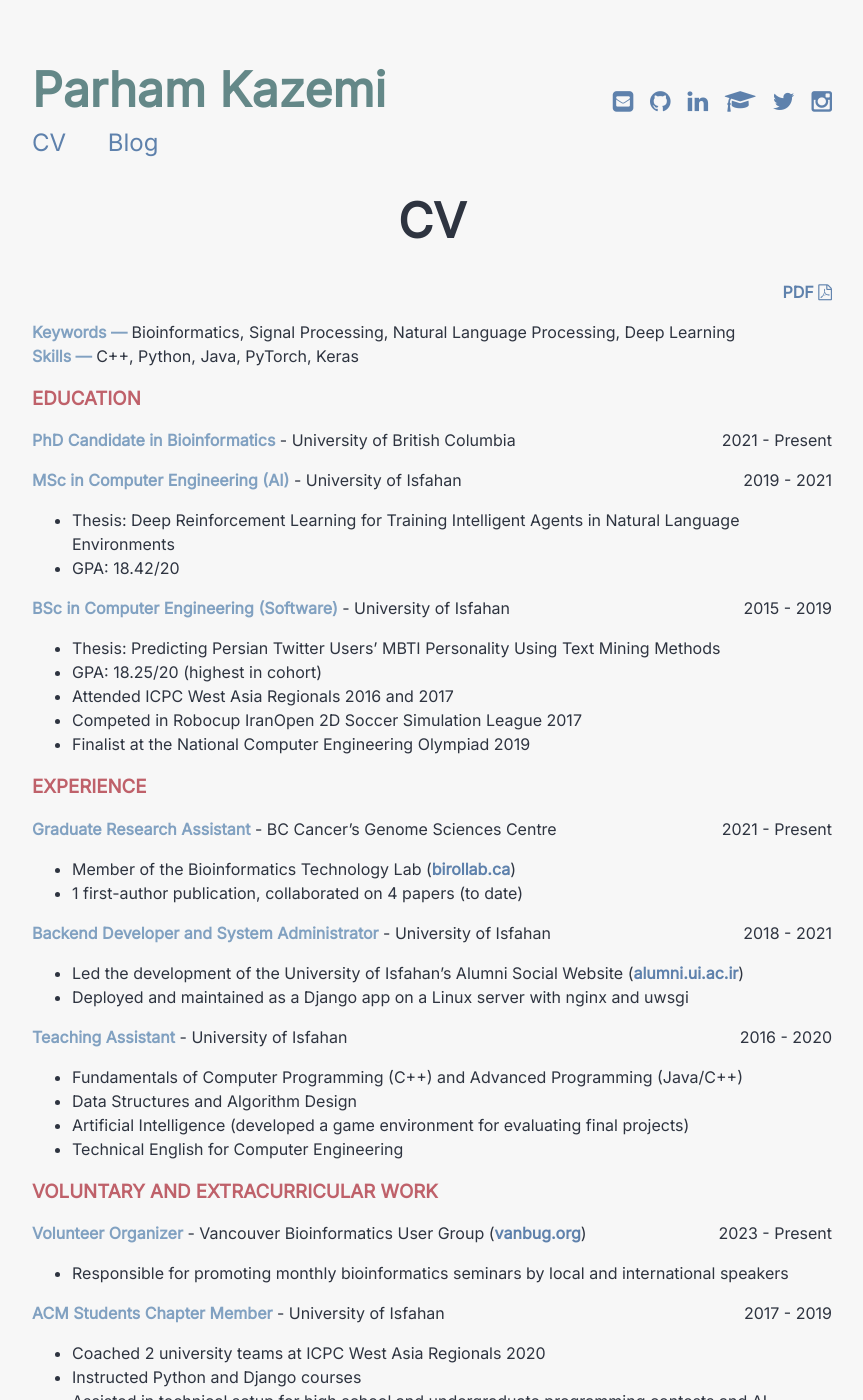
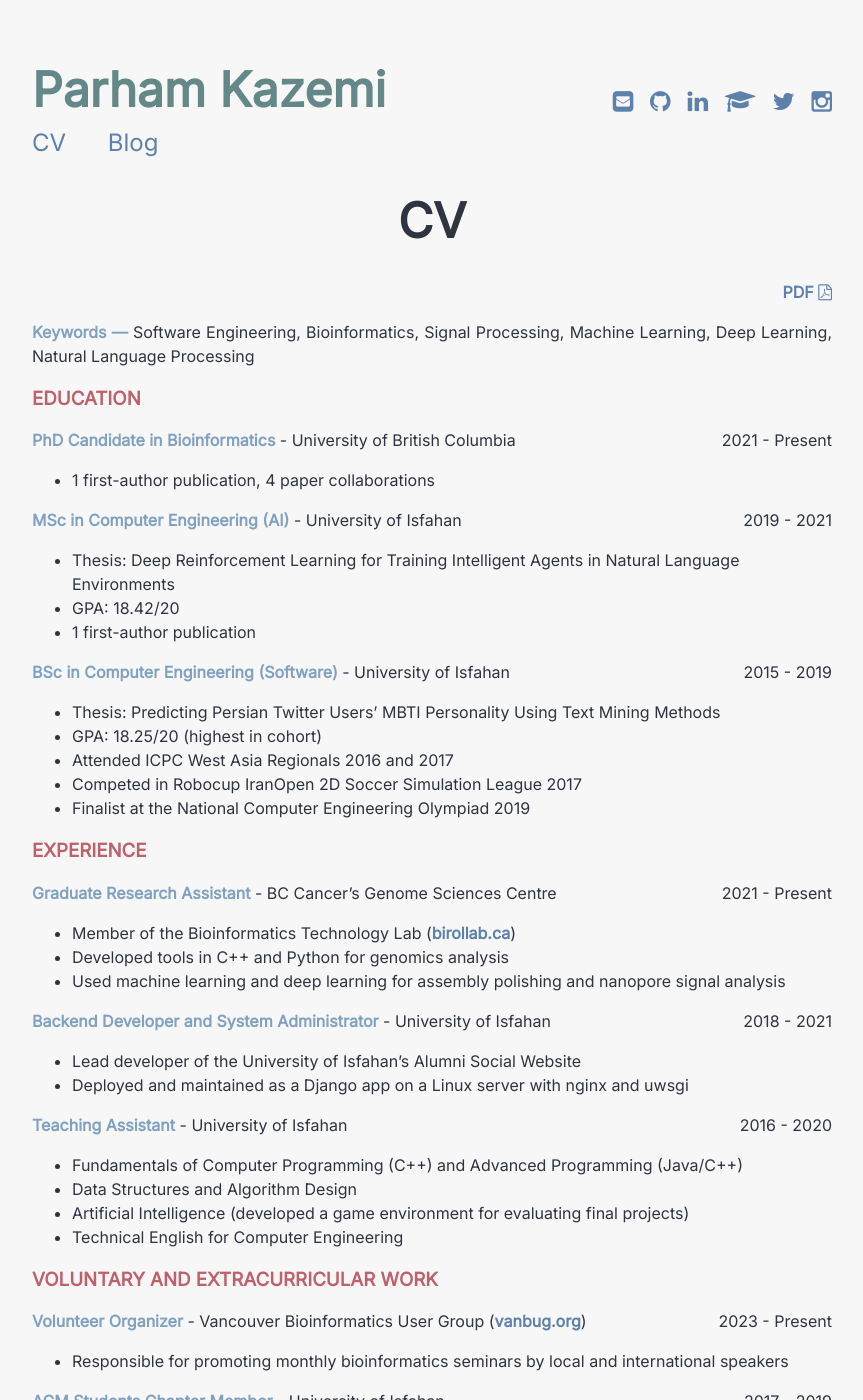
Before and after one commit to parham-k/parham-k.github.io, a Jekyll site: the page built from cv.md, in a window 1280 px wide and 1400 px high. Shown: the whole window, without its empty margins (208-1071 px from the left). Built offline with Jekyll 4.4.1, drawn with Linux system fonts in a browser that asks for light colours.

Commit message:
Update CV

```diff
--- a/cv.md
+++ b/cv.md
@@ -8,17 +8,17 @@ title: CV
 
 <div id="cv" markdown="1">
 
-**Keywords —** Bioinformatics, Signal Processing, Natural Language Processing, Deep Learning
-<br>
-**Skills —** C++, Python, Java, PyTorch, Keras
+**Keywords —** Software Engineering, Bioinformatics, Signal Processing, Machine Learning, Deep Learning, Natural Language Processing
 
 ### EDUCATION
 
 **PhD Candidate in Bioinformatics** - University of British Columbia <span style="float: right; ">2021 - Present</span>
+- 1 first-author publication, 4 paper collaborations
 
 **MSc in Computer Engineering (AI)** - University of Isfahan <span style="float: right; ">2019 - 2021</span>
 - Thesis: Deep Reinforcement Learning for Training Intelligent Agents in Natural Language Environments
 - GPA: 18.42/20
+- 1 first-author publication
 
 **BSc in Computer Engineering (Software)** - University of Isfahan <span style="float: right; ">2015 - 2019</span>
 - Thesis: Predicting Persian Twitter Users' MBTI Personality Using Text Mining Methods
@@ -32,11 +32,12 @@ title: CV
 **Graduate Research Assistant** - BC Cancer's Genome Sciences Centre
 <span style="float: right; ">2021 - Present</span>
 - Member of the Bioinformatics Technology Lab ([birollab.ca](https://birollab.ca))
-- 1 first-author publication, collaborated on 4 papers (to date)
+- Developed tools in C++ and Python for genomics analysis
+- Used machine learning and deep learning for assembly polishing and nanopore signal analysis
 
 **Backend Developer and System Administrator** - University of Isfahan
 <span style="float: right; ">2018 - 2021</span>
-- Led the development of the University of Isfahan's Alumni Social Website ([alumni.ui.ac.ir](https://alumni.ui.ac.ir/))
+- Lead developer of the University of Isfahan's Alumni Social Website
 - Deployed and maintained as a Django app on a Linux server with nginx and uwsgi
 
 **Teaching Assistant** - University of Isfahan
```
Also changed, not shown: 1 other file.
